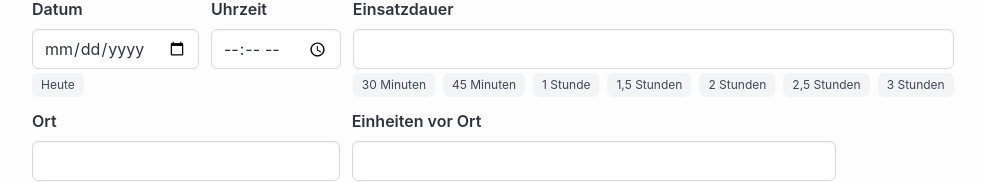
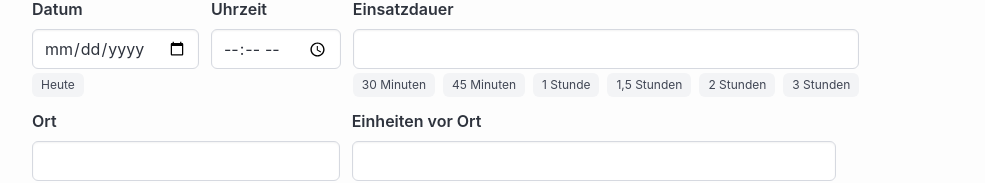
Before and after one commit to turbopixel/Feuerwehr-Beitrag-Generator, a Vue app: page / in a window 1280 px wide. Shown: the part 354-537 px from the top of the page, without its empty margins (206-1191 px from the left). Built offline with nearby package versions, Linux system fonts and the light colour scheme.

Commit message:
removed 2,5 stunden as it ruined the layout

```diff
--- a/src/components/LayoutForm.vue
+++ b/src/components/LayoutForm.vue
@@ -153,7 +153,6 @@ export default {
               <span class="tag is-clickable" @click="set_dauer">1 Stunde</span>
               <span class="tag is-clickable" @click="set_dauer">1,5 Stunden</span>
               <span class="tag is-clickable" @click="set_dauer">2 Stunden</span>
-              <span class="tag is-clickable" @click="set_dauer">2,5 Stunden</span>
               <span class="tag is-clickable" @click="set_dauer">3 Stunden</span>
              </div>
           </div>
```
